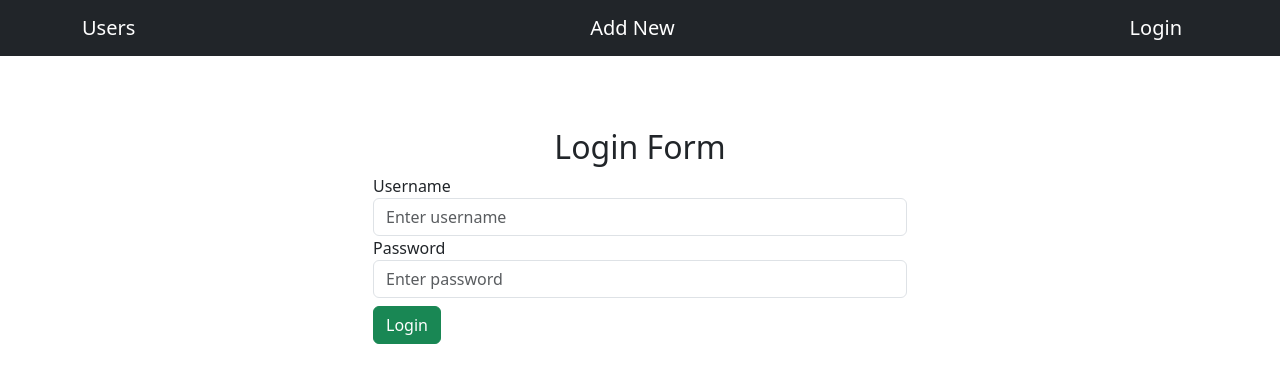
After one commit to jamesprovido/django-mysql-profilerapp, a Django app: template templates/users/login.html in a window 1280 px wide. The commit adds this page. Shown: the top 383 px of the page. Run offline with Django 3.2, Linux system fonts and the light colour scheme; the template is opened without the code that fills it, so the values that code supplies are empty.

Commit message:
Part 5: Login, Authentication and Authorization

```diff
--- a/templates/partials/_navbar.html
+++ b/templates/partials/_navbar.html
@@ -1,7 +1,12 @@
 <nav class="navbar navbar-dark bg-dark mb-4">
     <div class="container">
         <a href="/users" class="navbar-brand">Users</a>
-        <a href="add" class="navbar-brand">Add New</a>
-        <a href="" class="navbar-brand">Login</a>
+        <a href="/users/add" class="navbar-brand">Add New</a>
+        {% if request.user.is_authenticated %}
+        <a href="/users/logout" class="navbar-brand">Logout</a>
+        {% else %}
+        <a href="/users/login" class="navbar-brand">Login</a>
+        {% endif %}
+
     </div>
 </nav>
--- a/templates/users/detail.html
+++ b/templates/users/detail.html
@@ -23,8 +23,10 @@
     </div>
 
     <div class="btn-group mt-5">
-        <a href="{% url 'users:delete' user.id %}" class="btn btn-sm btn-danger">Delete</a>
-        <a href="{% url 'users:edit' user.id %}" class="btn btn-sm btn-info">Edit</a>
+        {% if request.user.is_staff %}
+            <a href="{% url 'users:delete' user.id %}" class="btn btn-sm btn-danger">Delete</a>
+            <a href="{% url 'users:edit' user.id %}" class="btn btn-sm btn-info">Edit</a>
+        {% endif %}
         <a href="{% url 'users:index' %}" class="btn btn-sm btn-success">Return</a>
     </div>
 
--- /dev/null
+++ b/templates/users/login.html
@@ -0,0 +1,42 @@
+{% extends 'base.html' %}
+
+{% block title %}
+    Login
+{% endblock %}
+
+{%  block content %}
+
+    <div class="container">
+        <div class="row mt-5">
+
+            <div class="col-md-6 m-auto">
+
+                {% if error_message %}
+                    <p class="alert alert-danger">
+                        <strong>{{ error_message }}</strong>
+                    </p>
+                {% endif %}
+
+                <div class="text-center">
+                    <h2>Login Form</h2>
+                </div>
+
+                <form action="{% url 'users:process' %}" method="POST">
+                    {% csrf_token %}
+                    <div class="form-group">
+                        <label>Username</label>
+                        <input type="text" name="username" id="username" class="form-control" placeholder="Enter username" autocomplete="off">
+                    </div>
+                    <div class="form-group">
+                        <label>Password</label>
+                        <input type="password" name="password" id="password" class="form-control" placeholder="Enter password">
+                    </div>
+                    <button type="submit" class="btn btn-success mt-2">Login</button>
+                </form>
+
+            </div>
+
+        </div>
+    </div>
+
+{% endblock %}
--- a/users/urls.py
+++ b/users/urls.py
@@ -6,6 +6,9 @@ from django.conf.urls.static import static
 app_name = 'users'
 urlpatterns = [
     path('', views.index, name='index'),
+    path('login', views.loginview, name='loginview'),
+    path('login/process', views.process, name="process"),
+    path('logout', views.processlogout, name='processlogout'),
     path('add', views.add, name='add'),
     path('search', views.search, name='search'),
     path('processadd', views.processadd, name='processadd'),
```
Also changed, not shown: users/views.py (+25 -0 lines).
